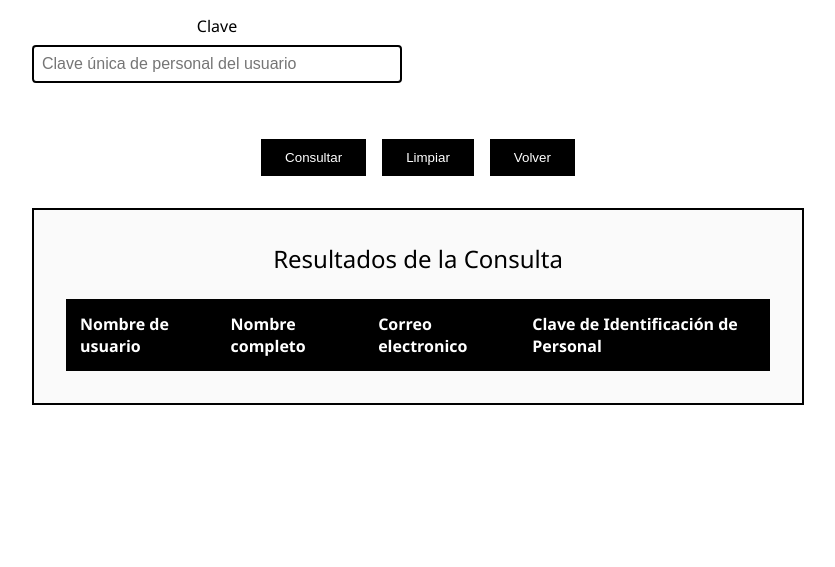
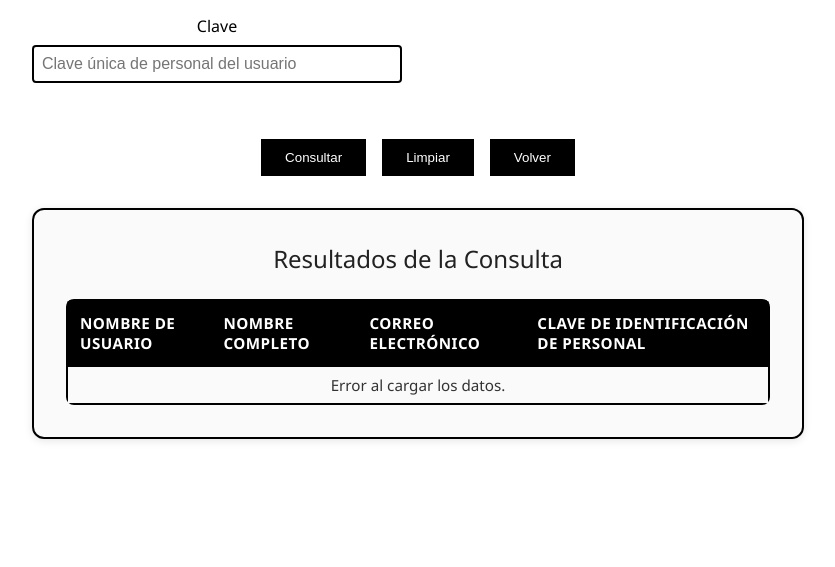
Before and after one commit to tuX-2/STM_CIIT, a PHP site: page /consultar_usuarios.html in a window 1280 px wide. Shown: the part 288-855 px from the top of the page, without its empty margins (222-1057 px from the left). Before the commit the page ends 693 px from the top, so only its background shows below. Run offline with PHP 8.4, Linux system fonts and the light colour scheme; lists and menus that the app fills with data are empty.

Commit message:
Funcionalidad para consulta de usuarios

```diff
--- a/frontend/consultar_usuarios.html
+++ b/frontend/consultar_usuarios.html
@@ -33,25 +33,23 @@
                 </div>
             </form>
 
-            <div class="content-area active" id="resultado-consulta">
+            <div class="content-area active result-container" id="resultado-consulta">
                 <h3>Resultados de la Consulta</h3>
-                <table>
+                <table class="user-table">
                     <thead>
                         <tr>
                             <th>Nombre de usuario</th>
                             <th>Nombre completo</th>
-                            <th>Correo electronico</th>
+                            <th>Correo electrónico</th>
                             <th>Clave de Identificación de Personal</th>
                         </tr>
                     </thead>
-                    <tbody>
-                    </tbody>
+                    <tbody></tbody>
                 </table>
             </div>
         </section>
     </main>
     <script src="./js/gestion_usuarios.js"></script>
-
 </body>
 
 </html>
--- a/frontend/css/panel_general.css
+++ b/frontend/css/panel_general.css
@@ -176,3 +176,82 @@
             color: #ffffff;
             outline: none;
         }
+
+
+        /* === Contenedor de resultados === */
+        .result-container {
+            margin-top: 2rem;
+            padding: 1.5rem;
+            background-color: #fff;
+            border-radius: 12px;
+            box-shadow: 0 2px 8px rgba(0, 0, 0, 0.1);
+            overflow-x: auto;
+        }
+
+        /* Título */
+        .result-container h3 {
+            text-align: center;
+            color: #222;
+            font-size: 1.5rem;
+            margin-bottom: 1rem;
+        }
+
+        /* === Tabla de usuarios === */
+        .user-table {
+            width: 100%;
+            border-collapse: collapse;
+            font-family: "Segoe UI", Arial, sans-serif;
+            font-size: 0.95rem;
+            border-radius: 8px;
+            overflow: hidden;
+            min-width: 600px;
+        }
+
+        /* Encabezado */
+        .user-table thead {
+            background-color: #222;
+            color: #fff;
+            text-transform: uppercase;
+            letter-spacing: 0.03em;
+        }
+
+        .user-table th {
+            padding: 12px 15px;
+            text-align: left;
+            font-weight: 600;
+        }
+
+        /* Celdas */
+        .user-table td {
+            padding: 10px 15px;
+            border-bottom: 1px solid #ddd;
+            color: #333;
+        }
+
+        /* Filas alternas */
+        .user-table tbody tr:nth-child(even) {
+            background-color: #f7f7f7;
+        }
+
+        /* Hover */
+        .user-table tbody tr:hover {
+            background-color: #e9f0ff;
+            transition: background-color 0.2s ease-in-out;
+        }
+
+        /* Responsivo */
+        @media (max-width: 700px) {
+            .user-table {
+                font-size: 0.85rem;
+                min-width: unset;
+            }
+
+            .user-table th,
+            .user-table td {
+                padding: 8px 10px;
+            }
+
+            .result-container {
+                padding: 1rem;
+            }
+        }
--- a/frontend/js/gestion_usuarios.js
+++ b/frontend/js/gestion_usuarios.js
@@ -1,46 +1,65 @@
 document.addEventListener("DOMContentLoaded", () => {
     const form = document.querySelector("form");
     const tbody = document.querySelector("tbody");
+    const resetButton = form.querySelector('button[type="reset"]');
 
-    form.addEventListener("submit", async (e) => {
-        e.preventDefault();
+    // 🔹 Función para renderizar la tabla
+    function renderTable(data) {
+        tbody.innerHTML = "";
 
-        const formData = new FormData(form);
-        const clave = formData.get("clave_usuario").trim();
-
-        if (!clave) {
-            alert("Por favor ingresa una clave de usuario.");
+        if (!data || data.length === 0) {
+            tbody.innerHTML = `<tr><td colspan="4">No se encontraron usuarios.</td></tr>`;
             return;
         }
 
-        try {
-            const response = await fetch("/../backend/pruebas/consultar_usuario.php", {
-                method: "POST",
-                body: formData,
+        data.forEach(u => {
+            const row = document.createElement("tr");
+            row.innerHTML = `
+                <td>${u.nombre_usuario}</td>
+                <td>${u.nombre_completo}</td>
+                <td>${u.correo}</td>
+                <td>${u.clave_identificacion}</td>
+            `;
+            tbody.appendChild(row);
+        });
+    }
+
+    // 🔹 Función para consultar usuarios
+    function consultarUsuarios(clave = "") {
+        const formData = new FormData();
+        if (clave) formData.append("clave_usuario", clave);
+        tbody.innerHTML = `<tr><td colspan="4">Cargando usuarios...</td></tr>`;
+
+        fetch("/../backend/pruebas/consultar_usuario.php", {
+            method: "POST",
+            body: formData
+        })
+            .then(res => res.json())
+            .then(data => {
+                if (data.success) {
+                    renderTable(data.data);
+                } else {
+                    tbody.innerHTML = `<tr><td colspan="4">${data.message}</td></tr>`;
+                }
+            })
+            .catch(err => {
+                console.error("Error al consultar:", err);
+                tbody.innerHTML = `<tr><td colspan="4">Error al cargar los datos.</td></tr>`;
             });
+    }
 
-            const data = await response.json();
-            tbody.innerHTML = "";
+    // 🔹 Al enviar el formulario (buscar por clave)
+    form.addEventListener("submit", e => {
+        e.preventDefault();
+        const clave = document.getElementById("clave_usuario").value.trim();
+        consultarUsuarios(clave);
+    });
 
-            if (data.success && data.data.length > 0) {
-                data.data.forEach((usuario) => {
-                    const tr = document.createElement("tr");
-                    tr.innerHTML = `
-            <td>${usuario.nombre_usuario}</td>
-            <td>${usuario.nombre_completo}</td>
-            <td>${usuario.correo}</td>
-            <td>${usuario.clave_identificacion}</td>
-          `;
-                    tbody.appendChild(tr);
-                });
-            } else {
-                const tr = document.createElement("tr");
-                tr.innerHTML = `<td colspan="4" style="text-align:center;color:red;">${data.message}</td>`;
-                tbody.appendChild(tr);
-            }
-        } catch (error) {
-            console.error("Error al consultar:", error);
-            tbody.innerHTML = `<tr><td colspan="4" style="color:red;text-align:center;">Error al conectar con el servidor</td></tr>`;
-        }
+    // 🔹 Al limpiar → mostrar todos los usuarios otra vez
+    resetButton.addEventListener("click", e => {
+        setTimeout(() => consultarUsuarios(), 100); // pequeño delay para limpiar el campo
     });
+
+    // 🔹 Mostrar todos al cargar la página
+    consultarUsuarios();
 });
```
Also changed, not shown: backend/pruebas/consultar_usuario.php (+24 -13 lines).
